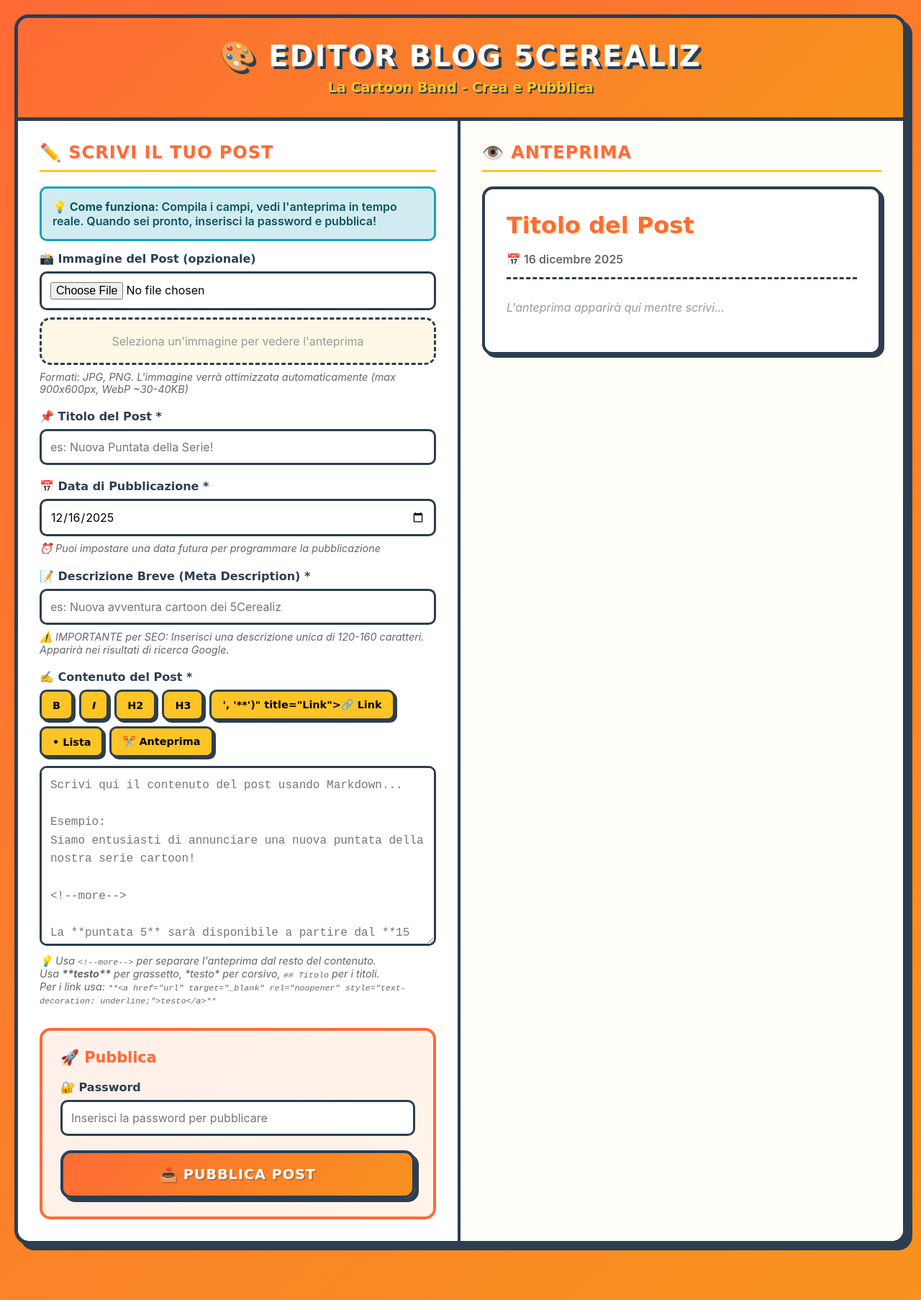
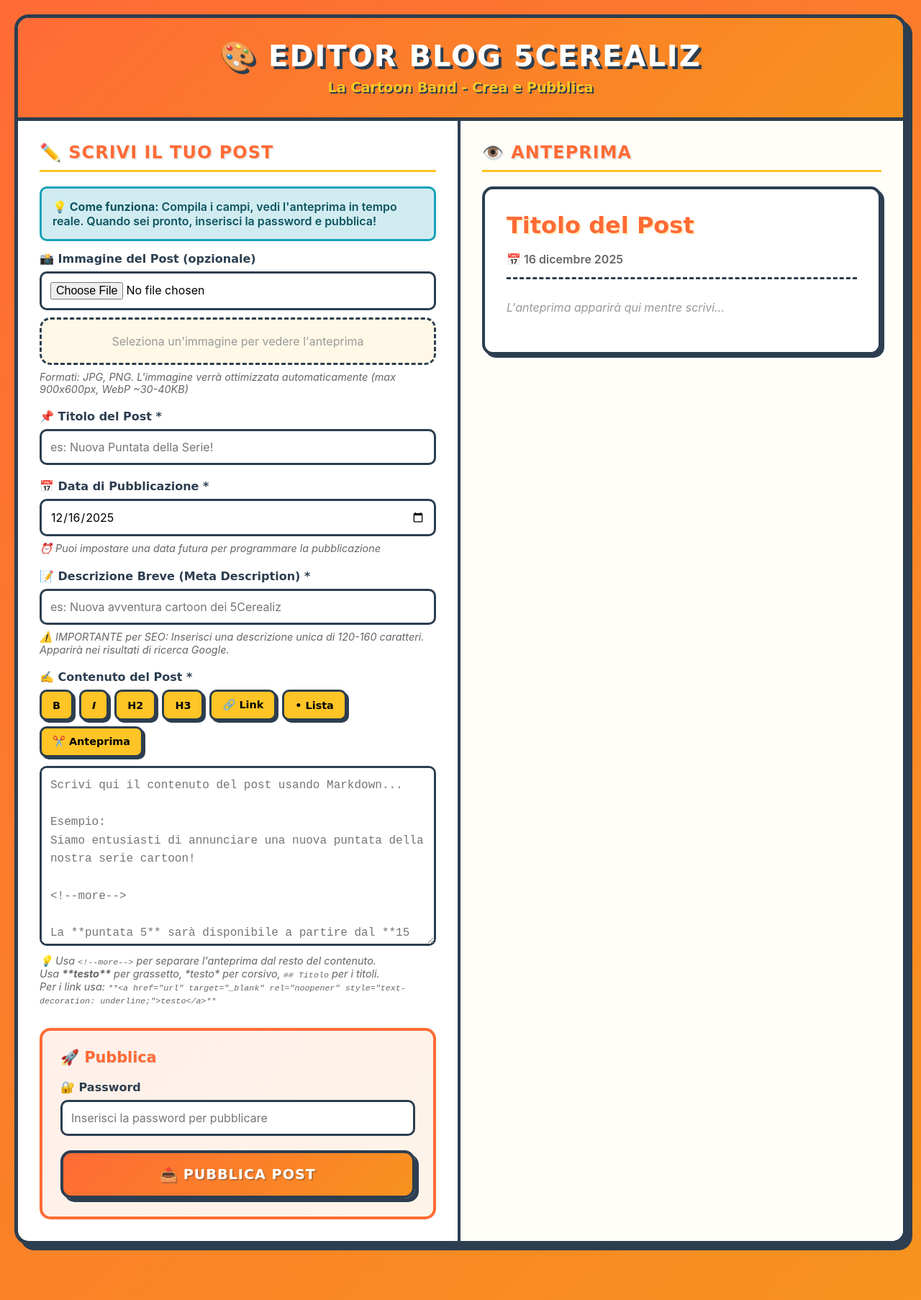
Before and after one commit to thelizberries/blog-5cerealiz, a Jekyll site: the page upload.html, which Jekyll copies as it is, in a window 1280 px wide. Shown: the whole page at 72% size. Built offline with Jekyll 4.4.1, drawn with Linux system fonts in a browser that asks for light colours.

Commit message:
Fix HTML entity encoding in link button for proper Markdown insertion

```diff
--- a/upload.html
+++ b/upload.html
@@ -452,7 +452,7 @@
                         <button type="button" onclick="insertMarkdown('*', '*')" title="Corsivo"><em>I</em></button>
                         <button type="button" onclick="insertMarkdown('## ', '')" title="Titolo H2">H2</button>
                         <button type="button" onclick="insertMarkdown('### ', '')" title="Titolo H3">H3</button>
-                        <button type="button" onclick="insertMarkdown('**<a href=\"url\" target=\"_blank\" rel=\"noopener\" style=\"text-decoration: underline;\">', '</a>**')" title="Link">🔗 Link</button>
+                        <button type="button" onclick="insertMarkdown('**<a href=&quot;url&quot; target=&quot;_blank&quot; rel=&quot;noopener&quot; style=&quot;text-decoration: underline;&quot;>', '</a>**')" title="Link">🔗 Link</button>
                         <button type="button" onclick="insertMarkdown('- ', '')" title="Lista">• Lista</button>
                         <button type="button" onclick="insertMarkdown('<!--more-->\n\n', '')" title="Separa anteprima">✂️ Anteprima</button>
                     </div>
```
